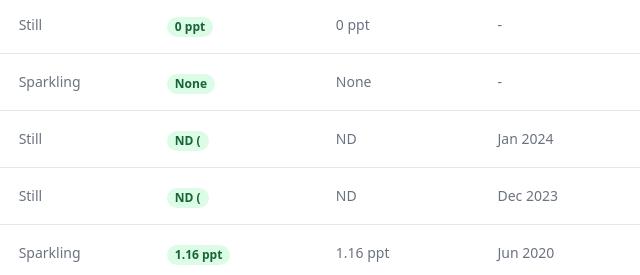
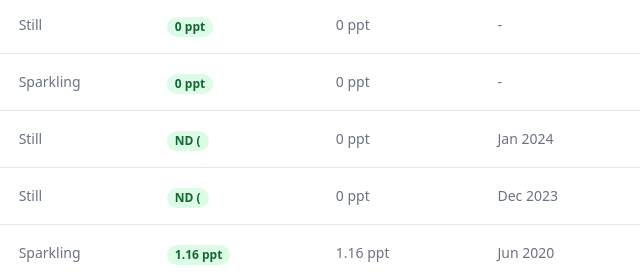
Before and after one commit to PFOASafe/Water, a plain HTML site: page index.html in a window 1280 px wide. Shown: the part 617-892 px from the top of the page, 256-896 px from the left. Drawn offline with nearby package versions, Linux system fonts and the light colour scheme.

Commit message:
Update index.html

```diff
--- a/index.html
+++ b/index.html
@@ -201,9 +201,9 @@
                                 <div class="text-sm text-gray-500">Sparkling</div>
                             </td>
                             <td class="px-6 py-4 whitespace-nowrap">
-                                <span class="px-2 inline-flex text-xs leading-5 font-semibold rounded-full bg-green-100 text-green-800">None</span>
+                                <span class="px-2 inline-flex text-xs leading-5 font-semibold rounded-full bg-green-100 text-green-800">0 ppt</span>
                             </td>
-                            <td class="px-6 py-4 whitespace-nowrap text-sm text-gray-500">None</td>
+                            <td class="px-6 py-4 whitespace-nowrap text-sm text-gray-500">0 ppt</td>
                             <td class="px-6 py-4 whitespace-nowrap text-sm text-gray-500">-</td>
                             <td class="px-6 py-4 whitespace-nowrap text-sm text-gray-500">-</td>
                         </tr>
@@ -219,7 +219,7 @@
                             <td class="px-6 py-4 whitespace-nowrap">
                                 <span class="px-2 inline-flex text-xs leading-5 font-semibold rounded-full bg-green-100 text-green-800">ND (<MRL)</span>
                             </td>
-                            <td class="px-6 py-4 whitespace-nowrap text-sm text-gray-500">ND</td>
+                            <td class="px-6 py-4 whitespace-nowrap text-sm text-gray-500">0 ppt</td>
                             <td class="px-6 py-4 whitespace-nowrap text-sm text-gray-500">Jan 2024</td>
                             <td class="px-6 py-4 whitespace-nowrap text-sm text-gray-500">VT DEC Report</td>
                         </tr>
@@ -235,7 +235,7 @@
                             <td class="px-6 py-4 whitespace-nowrap">
                                 <span class="px-2 inline-flex text-xs leading-5 font-semibold rounded-full bg-green-100 text-green-800">ND (<MRL)</span>
                             </td>
-                            <td class="px-6 py-4 whitespace-nowrap text-sm text-gray-500">ND</td>
+                            <td class="px-6 py-4 whitespace-nowrap text-sm text-gray-500">0 ppt</td>
                             <td class="px-6 py-4 whitespace-nowrap text-sm text-gray-500">Dec 2023</td>
                             <td class="px-6 py-4 whitespace-nowrap text-sm text-gray-500">VT DEC Report</td>
                         </tr>
```
